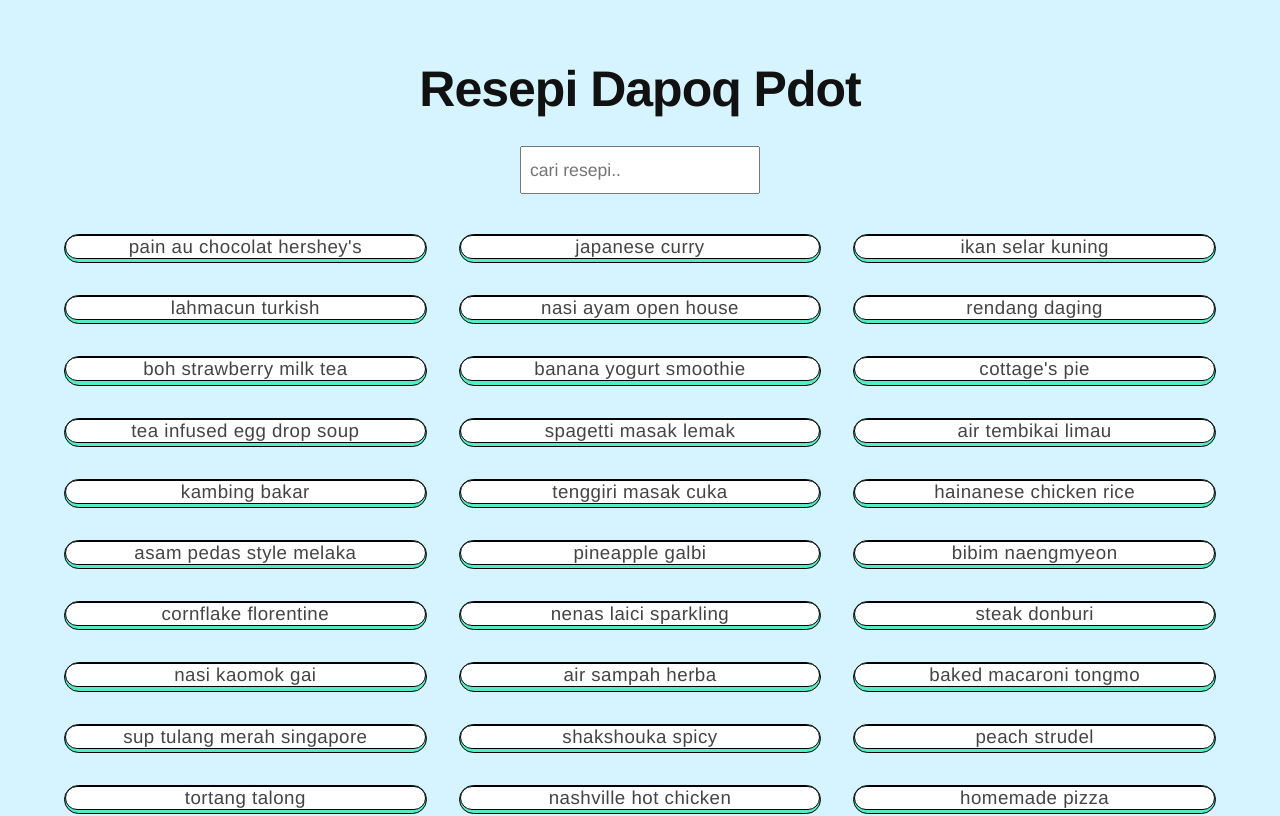
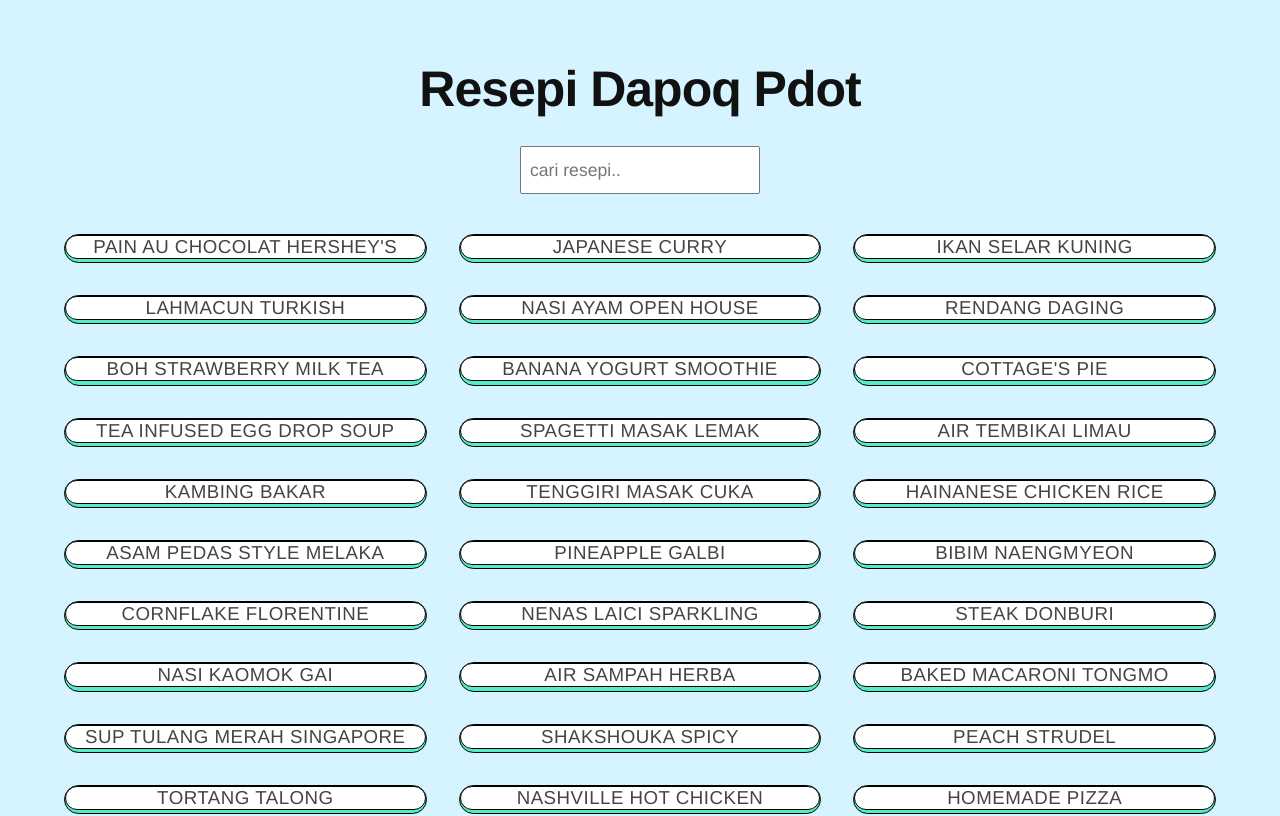
Before and after one commit to luhamoza/resipi-dapoqpdot, a React (Vite) app: page / in a window 1280 px wide. Shown: the top 816 px of the page. Built offline with nearby package versions, Linux system fonts and the light colour scheme.

Commit message:
build: update styling

```diff
--- a/src/app.css
+++ b/src/app.css
@@ -68,7 +68,7 @@ input {
   color: #444;
   margin-bottom: 0.2rem;
   background: #ffffff;
-  /* text-transform: uppercase; */
+  text-transform: uppercase;
   border-radius: 1rem;
   font-weight: 400;
   letter-spacing: 0.03rem;
```
